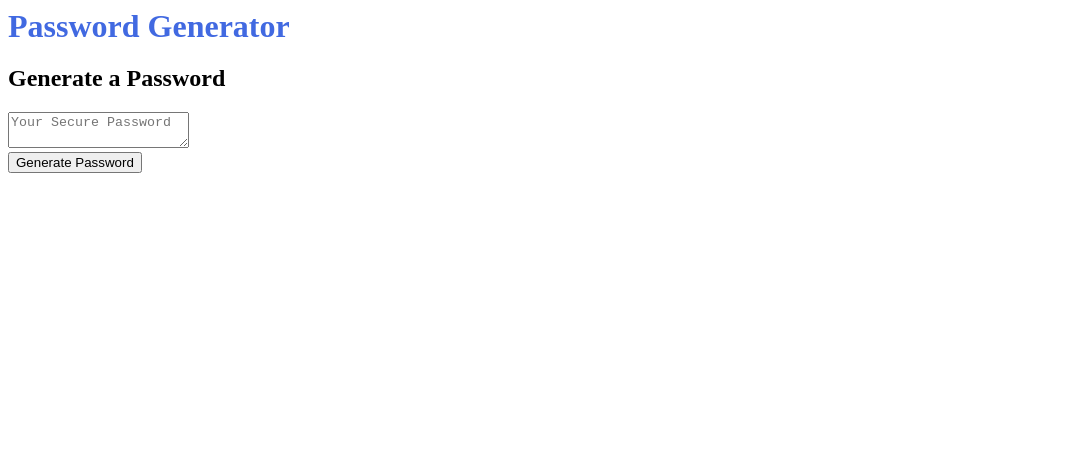
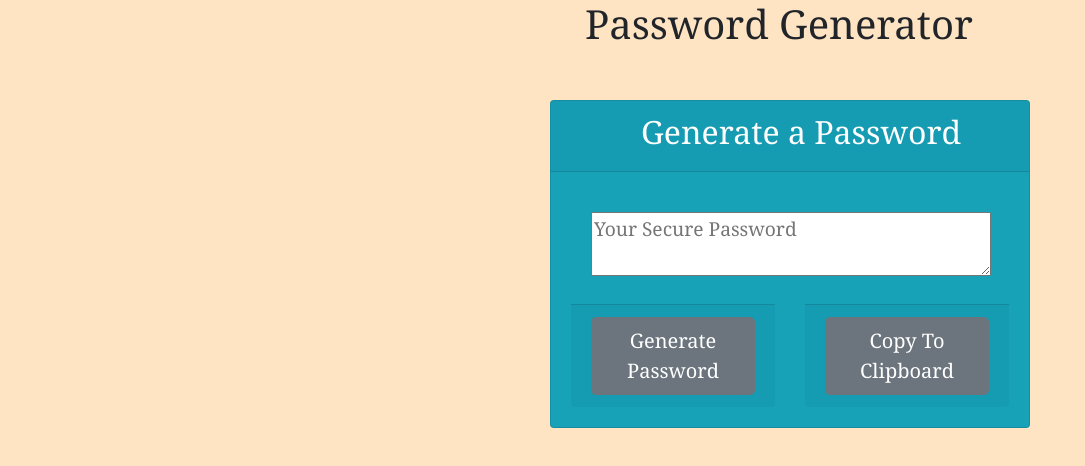
Before and after one commit to Massiel50/passwordGen, a plain HTML site: page index.html in a window 1280 px wide. Shown: the whole page, without its empty margins (0-1085 px from the left). Drawn offline with nearby package versions, Linux system fonts and the light colour scheme.

Commit message:
splashed color with bootstrap, created copy button

```diff
--- a/index.html
+++ b/index.html
@@ -5,17 +5,25 @@
     <meta name="viewport" content="width=device-width, initial-scale=1.0" />
     <meta http-equiv="X-UA-Compatible" content="ie=edge" />
     <title>Password Generator</title>
+    <link rel="stylesheet" href="https://stackpath.bootstrapcdn.com/bootstrap/4.4.1/css/bootstrap.min.css" integrity="sha384-Vkoo8x4CGsO3+Hhxv8T/Q5PaXtkKtu6ug5TOeNV6gBiFeWPGFN9MuhOf23Q9Ifjh" crossorigin="anonymous">
     <link rel="stylesheet" href="style.css" />
   </head>
   <body>
     <div class="wrapper">
+      <!-- row for header -->
+      <div class="row">
           <header>
               <h1>Password Generator</h1>
             </header>
-      <div class="card">
+      </div>
+      <!-- row for rest of password generator -->
+      <div class="row">
+        <div class="col">
+            <div class="card text-white bg-info mb-3" style="max-width: 30rem;">
                 <div class="card-header">
                   <h2>Generate a Password</h2>
                 </div>
+                <div class="card-body">
                   <div class="card-body">
                       <textarea
                         readonly
@@ -24,10 +32,35 @@
                         aria-label="Generated Password"
                       ></textarea>
                     </div>
+                    <!-- button row -->
+                   <div class="row">
+                    <!-- generate password button col -->
+                    <div class="col-sm-6">
                     <div class="card-footer">
-          <button id="generate" class="btn">Generate Password</button>
+                        <button id="generate" class="btn btn-secondary btn-lg">Generate Password</button>
+                        <!-- <button id="generate" class="btn">Generate Password</button> -->
                       </div>
                     </div>
+
+                    <!-- copy to clipboard button col -->
+                    <div class="col-sm-6">
+                        <div class="card-footer">
+                            <button onclick="copyToClipboard()" class="btn btn-secondary btn-lg">Copy To Clipboard</button>
+                          </div>
+
+                    </div>
+                   </div>
+
+
+                </div>
+              </div>
+
+        </div>
+
+
+
+      </div>
+
     </div>
     <script src="script.js"></script>
   </body>
--- a/script.js
+++ b/script.js
@@ -118,8 +118,9 @@ console.log(mysteryMeat);
   //  randomize mysteryMeat
   // mysteryMeat.sort(function(a, b){return 0.5 - Math.random() });
   // console.log(mysteryMeat);
+
+
   // select length of password to return
-
   for (var i = 0; i < passwordLength; i++)
   {
     console.log(mysteryMeat[i]);
@@ -145,12 +146,13 @@ function writePassword() {
 
   passwordText.value = password;
 
-  // copyBtn.removeAttribute("disabled");
-  // copyBtn.focus();
+  copyBtn.removeAttribute("disabled");
+  copyBtn.focus();
 }
 
 function copyToClipboard(password) {
   // BONUS
+
 }
 
 // Add event listener to generate button
--- a/style.css
+++ b/style.css
@@ -1,10 +1,27 @@
-.wrapper{
-    margin: auto 0
+body{
+    background-color: bisque;
 
 }
 
+header{
+    margin: auto 0;
+    height: 100px;
+}
 h1{
-    margin: auto;
-    color: royalblue;
-
+    margin-left: 600px;
+    font-family: Cambria, Cochin, Georgia, Times, 'Times New Roman', serif;
 }
+h2{
+    margin-left: 70px;
+}
+.card{
+    margin-left: 550px;
+    font-family: Cambria, Cochin, Georgia, Times, 'Times New Roman', serif;
+    font-size: larger;
+}
+textarea{
+    width: 25rem;
+}
+/* .btn{
+    width: 380px;
+} */
```
Lines whose indentation alone changed are shown as unchanged.
